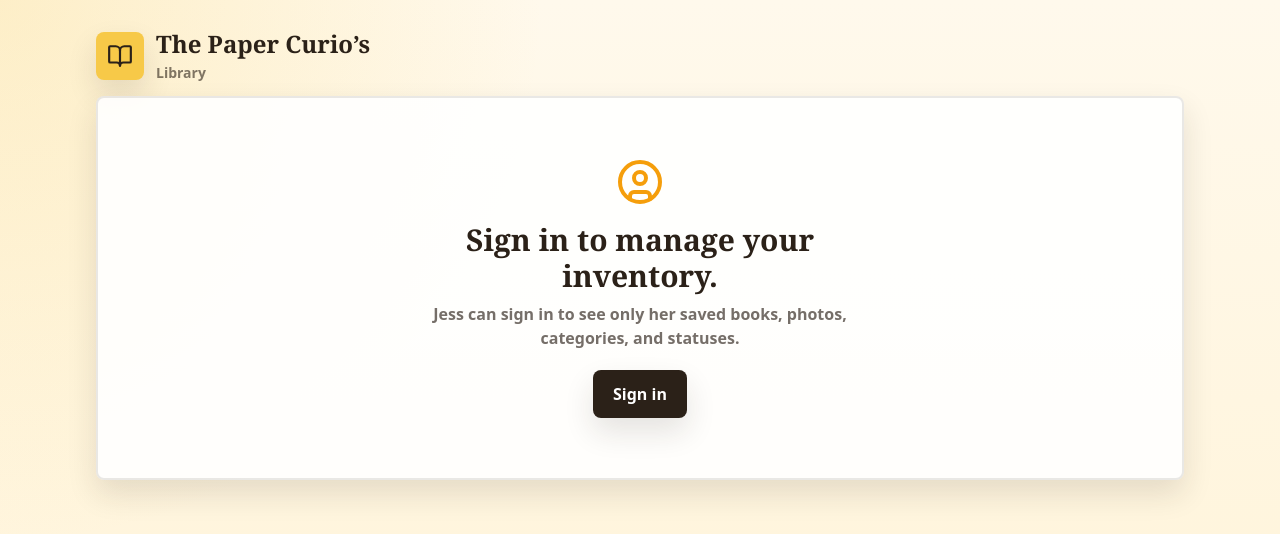
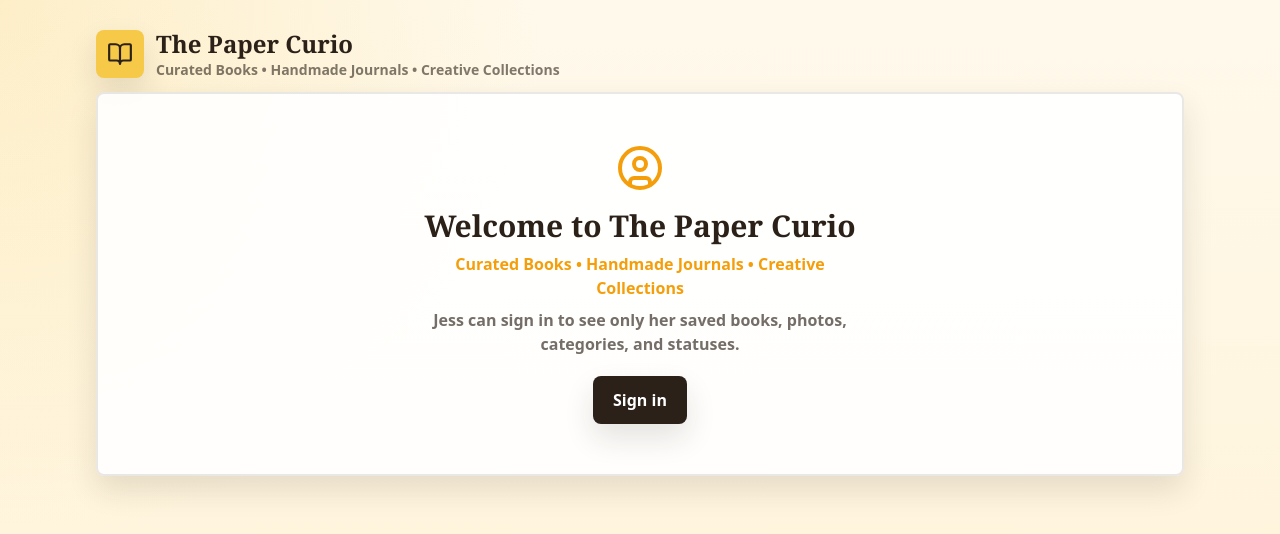
Before and after one commit to cieradmartin19-beep/book-to-journal-inventory, a Next.js app: page / in a window 1280 px wide. Shown: the top 534 px of the page. Built offline with nearby package versions, Linux system fonts and the light colour scheme; no server answers; a web font is replaced by a local one.

Commit message:
Rename branding to The Paper Curio

```diff
--- a/app/layout.tsx
+++ b/app/layout.tsx
@@ -6,8 +6,19 @@ const inter = Inter({ subsets: ["latin"], variable: "--font-inter" });
 const playfair = Playfair_Display({ subsets: ["latin"], variable: "--font-playfair" });
 
 export const metadata: Metadata = {
-  title: "The Paper Curio’s Library",
-  description: "Catalog, organize, and share books and journal projects."
+  title: "The Paper Curio",
+  description: "Curated Books • Handmade Journals • Creative Collections",
+  openGraph: {
+    title: "The Paper Curio",
+    description: "Curated Books • Handmade Journals • Creative Collections",
+    type: "website",
+    siteName: "The Paper Curio"
+  },
+  twitter: {
+    card: "summary",
+    title: "The Paper Curio",
+    description: "Curated Books • Handmade Journals • Creative Collections"
+  }
 };
 
 export default function RootLayout({ children }: { children: React.ReactNode }) {
--- a/app/library/page.tsx
+++ b/app/library/page.tsx
@@ -90,7 +90,7 @@ export default function LibraryPage() {
       {loading ? <div className="panel mt-5 p-5 font-bold text-ink/65">Loading books...</div> : null}
       {!loading && error ? <div className="mt-5 rounded-lg border-2 border-red-200 bg-red-50 p-5"><h2 className="text-xl font-black text-red-900">Books could not be loaded</h2><p className="mt-2 font-semibold text-red-800">Please refresh and try again.</p>{process.env.NODE_ENV === "development" ? <p className="mt-2 break-words text-sm text-red-800">{error}</p> : null}</div> : null}
       {!loading && !error && filteredBooks.length > 0 ? <div className="mt-5 grid grid-cols-2 gap-2 sm:grid-cols-3 sm:gap-3 lg:grid-cols-5">{filteredBooks.map((book) => <BookCard key={book.id} book={book} />)}</div> : null}
-      {!loading && !error && filteredBooks.length === 0 ? <div className="panel mt-5 grid min-h-64 place-items-center p-8 text-center"><div><h2 className="font-serif text-2xl font-black">{books.length ? "No books match these filters" : "Your library is ready"}</h2><p className="mt-2 font-semibold text-ink/65">{books.length ? "Try another search, category, or status." : "Add your first book to begin cataloging."}</p>{!books.length ? <Link href="/add" className="btn-primary mt-5"><Plus size={20} aria-hidden />Add Book</Link> : null}</div></div> : null}
+      {!loading && !error && filteredBooks.length === 0 ? <div className="panel mt-5 grid min-h-64 place-items-center p-8 text-center"><div><h2 className="font-serif text-2xl font-black">{books.length ? "No books match these filters" : "The Paper Curio is ready"}</h2><p className="mt-2 font-semibold text-ink/65">{books.length ? "Try another search, category, or status." : "Add your first book to begin cataloging."}</p>{!books.length ? <Link href="/add" className="btn-primary mt-5"><Plus size={20} aria-hidden />Add Book</Link> : null}</div></div> : null}
     </AppShell>
   );
 }
--- a/app/login/page.tsx
+++ b/app/login/page.tsx
@@ -131,7 +131,9 @@ export default function LoginPage() {
       <main className="mx-auto grid min-h-screen max-w-xl place-items-center px-4 py-8">
         <div className="panel p-6 text-center">
           <BookOpen className="mx-auto mb-4 text-marigold" size={48} aria-hidden />
-          <h1 className="font-serif text-3xl font-black">Supabase is not configured</h1>
+          <h1 className="font-serif text-3xl font-black">The Paper Curio</h1>
+          <p className="mt-2 font-black text-marigold">Curated Books • Handmade Journals • Creative Collections</p>
+          <h2 className="mt-5 text-xl font-black">Supabase is not configured</h2>
           <p className="mt-2 font-semibold text-ink/65">Add Supabase environment variables before using real login.</p>
         </div>
       </main>
@@ -150,9 +152,11 @@ export default function LoginPage() {
           <div className="text-center">
             <BookOpen className="mx-auto mb-4 text-marigold" size={50} aria-hidden />
             <p className="text-sm font-black uppercase tracking-wide text-marigold">Account Login</p>
-            <h1 className="mt-1 font-serif text-3xl font-black">
+            <h1 className="mt-1 font-serif text-4xl font-black">The Paper Curio</h1>
+            <p className="mt-2 font-black text-marigold">Curated Books • Handmade Journals • Creative Collections</p>
+            <h2 className="mt-4 text-xl font-black">
               {mode === "create" ? "Create Jess\u0027s inventory account." : "Sign in to manage your inventory."}
-            </h1>
+            </h2>
             <p className="mx-auto mt-2 max-w-sm font-semibold text-ink/65">
               Use your email to keep Jess&apos;s saved books, photos, categories, and statuses under her own account.
             </p>
--- a/app/page.tsx
+++ b/app/page.tsx
@@ -40,13 +40,13 @@ export default function HomePage() {
         <p className="text-sm font-black uppercase tracking-wide text-marigold">Home</p>
         <div className="mt-1">
           <div>
-            <h1 className="font-serif text-3xl font-black leading-tight sm:text-5xl">The Paper Curio’s Library</h1>
-            <p className="mt-2 max-w-2xl font-semibold text-ink/65">Catalog books, organize journal projects, and share selected pieces.</p>
+            <h1 className="font-serif text-3xl font-black leading-tight sm:text-5xl">The Paper Curio</h1>
+            <p className="mt-2 max-w-2xl font-semibold text-ink/65">Curated Books • Handmade Journals • Creative Collections</p>
           </div>
         </div>
       </section>
 
-      {loading ? <div className="panel mt-4 p-5 font-bold text-ink/65">Loading your library...</div> : null}
+      {loading ? <div className="panel mt-4 p-5 font-bold text-ink/65">Loading The Paper Curio...</div> : null}
       {!loading && error ? (
         <div className="mt-4 rounded-lg border-2 border-red-200 bg-red-50 p-5">
           <h2 className="text-xl font-black text-red-900">Dashboard could not be loaded</h2>
--- a/app/share/[shareId]/page.tsx
+++ b/app/share/[shareId]/page.tsx
@@ -50,8 +50,8 @@ export default function PublicSharePage({ params }: { params: { shareId: string
             <BookOpen size={25} aria-hidden />
           </span>
           <div className="min-w-0">
-            <h1 className="font-serif text-2xl font-black leading-tight sm:text-3xl">The Paper Curio’s Library</h1>
-            <p className="font-semibold text-ink/65">A shareable peek at selected books and journals.</p>
+            <h1 className="font-serif text-2xl font-black leading-tight sm:text-3xl">The Paper Curio</h1>
+            <p className="font-semibold text-ink/65">Curated Books • Handmade Journals • Creative Collections</p>
           </div>
         </div>
         <Link href="/" className="btn-secondary hidden sm:inline-flex">
@@ -62,7 +62,7 @@ export default function PublicSharePage({ params }: { params: { shareId: string
 
       {loading ? (
         <div className="panel grid min-h-80 place-items-center p-8 text-center">
-          <p className="font-bold text-ink/65">Loading public library...</p>
+          <p className="font-bold text-ink/65">Loading The Paper Curio...</p>
         </div>
       ) : loadFailed ? (
         <div className="rounded-lg border-2 border-red-200 bg-red-50 p-6 text-center">
--- a/components/AppShell.tsx
+++ b/components/AppShell.tsx
@@ -62,8 +62,8 @@ export function AppShell({ children }: { children: React.ReactNode }) {
             <BookOpen size={26} aria-hidden />
           </span>
           <span className="min-w-0">
-            <span className="block truncate font-serif text-xl font-black leading-6 sm:text-2xl">The Paper Curio’s</span>
-            <span className="text-sm font-bold text-ink/60">Library</span>
+            <span className="block truncate font-serif text-xl font-black leading-6 sm:text-2xl">The Paper Curio</span>
+            <span className="block truncate text-xs font-bold text-ink/60 sm:text-sm">Curated Books • Handmade Journals • Creative Collections</span>
           </span>
         </Link>
         <div className="hidden items-center gap-2 lg:flex">
@@ -91,7 +91,10 @@ export function AppShell({ children }: { children: React.ReactNode }) {
       <main className="flex-1">
         {authLoading ? (
           <div className="panel grid min-h-96 place-items-center p-8 text-center">
-            <p className="font-bold text-ink/65">Checking your account...</p>
+            <div>
+              <p className="font-serif text-2xl font-black">The Paper Curio</p>
+              <p className="mt-1 font-bold text-ink/65">Checking your account...</p>
+            </div>
           </div>
         ) : !isSupabaseConfigured || user ? (
           children
@@ -99,7 +102,8 @@ export function AppShell({ children }: { children: React.ReactNode }) {
           <div className="panel grid min-h-96 place-items-center p-8 text-center">
             <div className="max-w-md">
               <UserCircle className="mx-auto mb-4 text-marigold" size={48} aria-hidden />
-              <h1 className="font-serif text-3xl font-black">Sign in to manage your inventory.</h1>
+              <h1 className="font-serif text-3xl font-black">Welcome to The Paper Curio</h1>
+              <p className="mt-2 font-black text-marigold">Curated Books • Handmade Journals • Creative Collections</p>
               <p className="mt-2 font-semibold text-ink/65">Jess can sign in to see only her saved books, photos, categories, and statuses.</p>
               <Link className="btn-primary mt-5" href="/login">
                 Sign in
```
Also changed, not shown: 1 other file (tests, documents, lock files or other folders).
